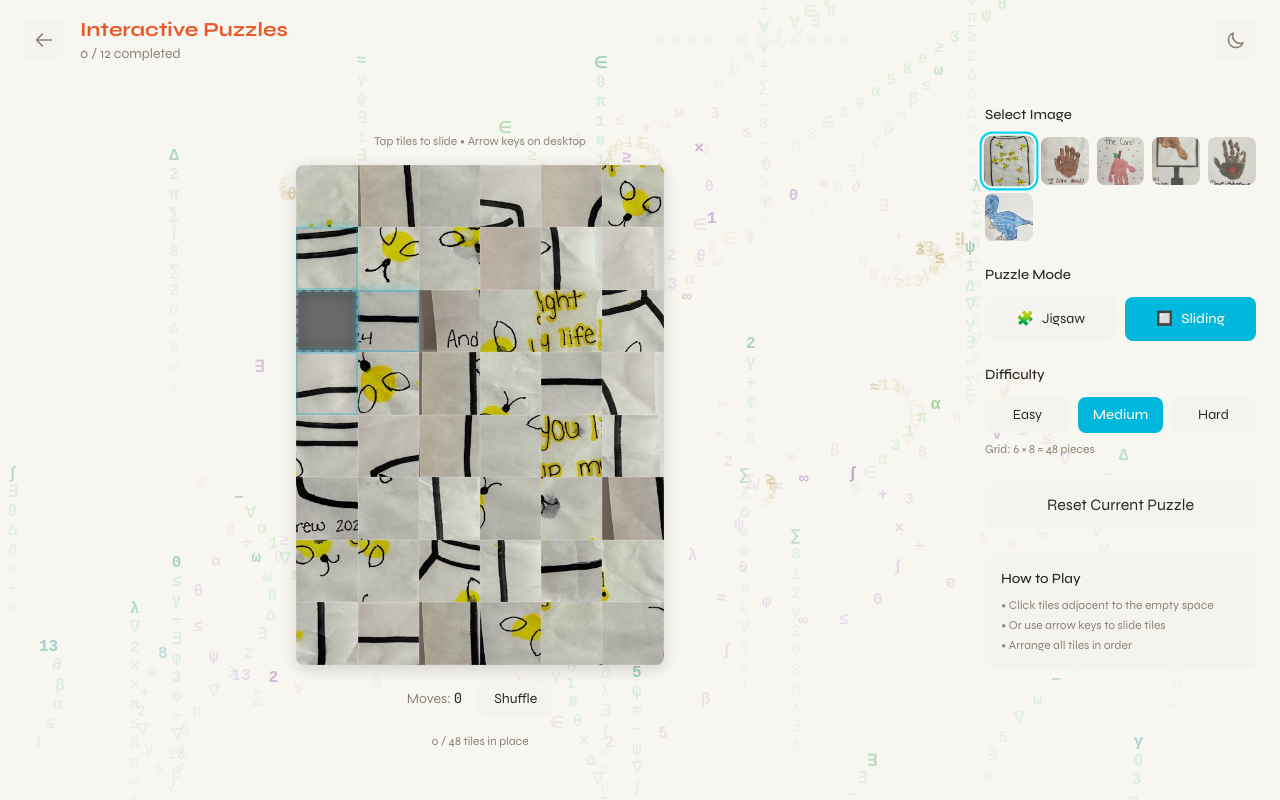
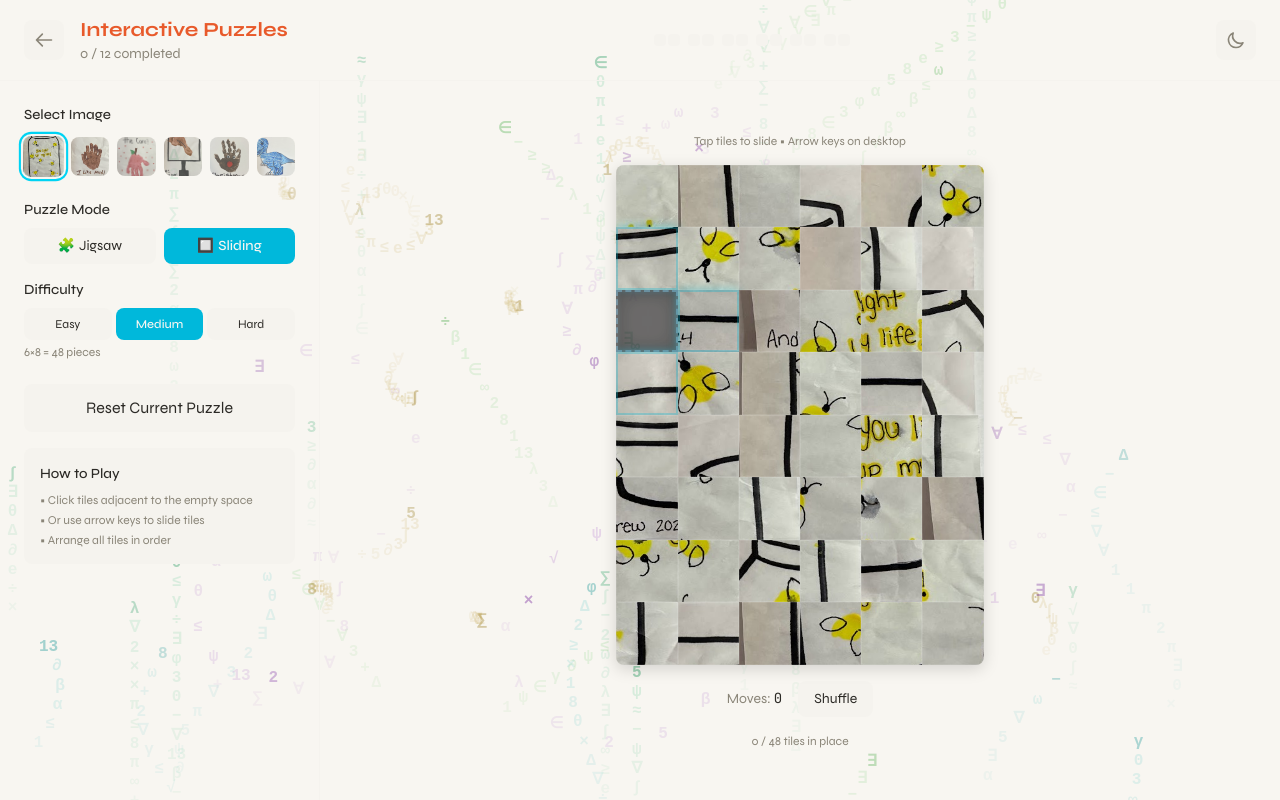
Before and after one commit to ERockzilla/untitled, a React (Vite) app: page /puzzle in a window 1280 px wide. Built offline with nearby package versions, Linux system fonts and the light colour scheme.

Commit message:
puzzle layout

```diff
--- a/src/pages/PuzzleGame.tsx
+++ b/src/pages/PuzzleGame.tsx
@@ -162,40 +162,15 @@ export function PuzzleGame() {
 
             {/* Main content */}
             <main className="flex-1 flex flex-col lg:flex-row overflow-hidden">
-                {/* Puzzle area */}
-                <div className="flex-1 flex flex-col items-center justify-start lg:justify-center p-4 sm:p-6 overflow-auto">
-                    {puzzleConfig ? (
-                        <div className="w-full max-w-2xl">
-                            {mode === 'jigsaw' ? (
-                                <JigsawPuzzle
-                                    key={`jigsaw-${selectedImage.id}-${difficulty}-${resetKey}`}
-                                    imageUrl={selectedImage.src}
-                                    config={puzzleConfig}
-                                    onComplete={handleComplete}
-                                />
-                            ) : (
-                                <SlidingPuzzle
-                                    key={`sliding-${selectedImage.id}-${difficulty}-${resetKey}`}
-                                    imageUrl={selectedImage.src}
-                                    config={puzzleConfig}
-                                    onComplete={handleComplete}
-                                />
-                            )}
-                        </div>
-                    ) : (
-                        <div className="text-subtle animate-pulse">Loading image...</div>
-                    )}
-                </div>
-
-                {/* Controls sidebar */}
-                <aside className="w-full lg:w-72 xl:w-80 p-4 sm:p-6 border-t lg:border-t-0 lg:border-l border-elevated overflow-auto">
+                {/* Controls sidebar - appears first (top on mobile, left on desktop) */}
+                <aside className="w-full lg:w-72 xl:w-80 p-4 sm:p-6 border-b lg:border-b-0 lg:border-r border-elevated overflow-auto">
                     <div className="space-y-4 sm:space-y-6">
                         {/* Image selector */}
                         <div>
                             <label className="block text-sm font-medium text-text mb-3">
                                 Select Image
                             </label>
-                            <div className="grid grid-cols-5 gap-2">
+                            <div className="grid grid-cols-6 gap-2">
                                 {PUZZLE_IMAGES.map(img => {
                                     const p = progress[img.id];
                                     const bothDone = p?.jigsaw && p?.sliding;
@@ -226,9 +201,11 @@ export function PuzzleGame() {
                             </div>
                         </div>
 
+                        {/* Puzzle mode and Difficulty in a row on mobile */}
+                        <div className="grid grid-cols-2 gap-4 lg:grid-cols-1">
                             {/* Puzzle mode */}
                             <div>
-                            <label className="block text-sm font-medium text-text mb-3">
+                                <label className="block text-sm font-medium text-text mb-2">
                                     Puzzle Mode
                                 </label>
                                 <div className="grid grid-cols-2 gap-2">
@@ -238,14 +215,14 @@ export function PuzzleGame() {
                                             <button
                                                 key={m}
                                                 onClick={() => setMode(m)}
-                                            className={`px-4 py-3 rounded-lg text-sm transition-all ${mode === m
+                                                className={`px-3 py-2 rounded-lg text-sm transition-all ${mode === m
                                                     ? 'bg-cyan-500 text-void font-medium'
                                                     : 'bg-elevated text-text hover:bg-muted'
                                                     }`}
                                             >
-                                            <div className="flex items-center justify-center gap-2">
+                                                <div className="flex items-center justify-center gap-1">
                                                     {m === 'jigsaw' ? '🧩' : '🔲'}
-                                                <span className="capitalize">{m}</span>
+                                                    <span className="capitalize hidden sm:inline">{m}</span>
                                                     {isDone && <span className="text-green-400">✓</span>}
                                                 </div>
                                             </button>
@@ -256,15 +233,15 @@ export function PuzzleGame() {
 
                             {/* Difficulty */}
                             <div>
-                            <label className="block text-sm font-medium text-text mb-3">
+                                <label className="block text-sm font-medium text-text mb-2">
                                     Difficulty
                                 </label>
-                            <div className="grid grid-cols-3 gap-2">
+                                <div className="grid grid-cols-3 gap-1">
                                     {(Object.keys(DIFFICULTY_CONFIGS) as Difficulty[]).map(d => (
                                         <button
                                             key={d}
                                             onClick={() => setDifficulty(d)}
-                                        className={`px-3 py-2 rounded-lg text-sm transition-all ${difficulty === d
+                                            className={`px-2 py-2 rounded-lg text-xs transition-all ${difficulty === d
                                                 ? 'bg-cyan-500 text-void font-medium'
                                                 : 'bg-elevated text-text hover:bg-muted'
                                                 }`}
@@ -274,12 +251,15 @@ export function PuzzleGame() {
                                     ))}
                                 </div>
                                 {puzzleConfig && (
-                                <p className="text-xs text-subtle mt-2">
-                                    Grid: {puzzleConfig.cols} × {puzzleConfig.rows} = {puzzleConfig.cols * puzzleConfig.rows} pieces
+                                    <p className="text-xs text-subtle mt-1">
+                                        {puzzleConfig.cols}×{puzzleConfig.rows} = {puzzleConfig.cols * puzzleConfig.rows} pieces
                                     </p>
                                 )}
                             </div>
+                        </div>
 
+                        {/* Reset and status - hidden on mobile to save space */}
+                        <div className="hidden lg:block space-y-4">
                             {/* Reset button */}
                             <button
                                 onClick={handleReset}
@@ -319,7 +299,33 @@ export function PuzzleGame() {
                                 )}
                             </div>
                         </div>
+                    </div>
                 </aside>
+
+                {/* Puzzle area */}
+                <div className="flex-1 flex flex-col items-center justify-start lg:justify-center p-4 sm:p-6 overflow-auto">
+                    {puzzleConfig ? (
+                        <div className="w-full max-w-2xl">
+                            {mode === 'jigsaw' ? (
+                                <JigsawPuzzle
+                                    key={`jigsaw-${selectedImage.id}-${difficulty}-${resetKey}`}
+                                    imageUrl={selectedImage.src}
+                                    config={puzzleConfig}
+                                    onComplete={handleComplete}
+                                />
+                            ) : (
+                                <SlidingPuzzle
+                                    key={`sliding-${selectedImage.id}-${difficulty}-${resetKey}`}
+                                    imageUrl={selectedImage.src}
+                                    config={puzzleConfig}
+                                    onComplete={handleComplete}
+                                />
+                            )}
+                        </div>
+                    ) : (
+                        <div className="text-subtle animate-pulse">Loading image...</div>
+                    )}
+                </div>
             </main>
 
             {/* Congratulations Modal */}
```
Lines whose indentation alone changed are shown as unchanged.
